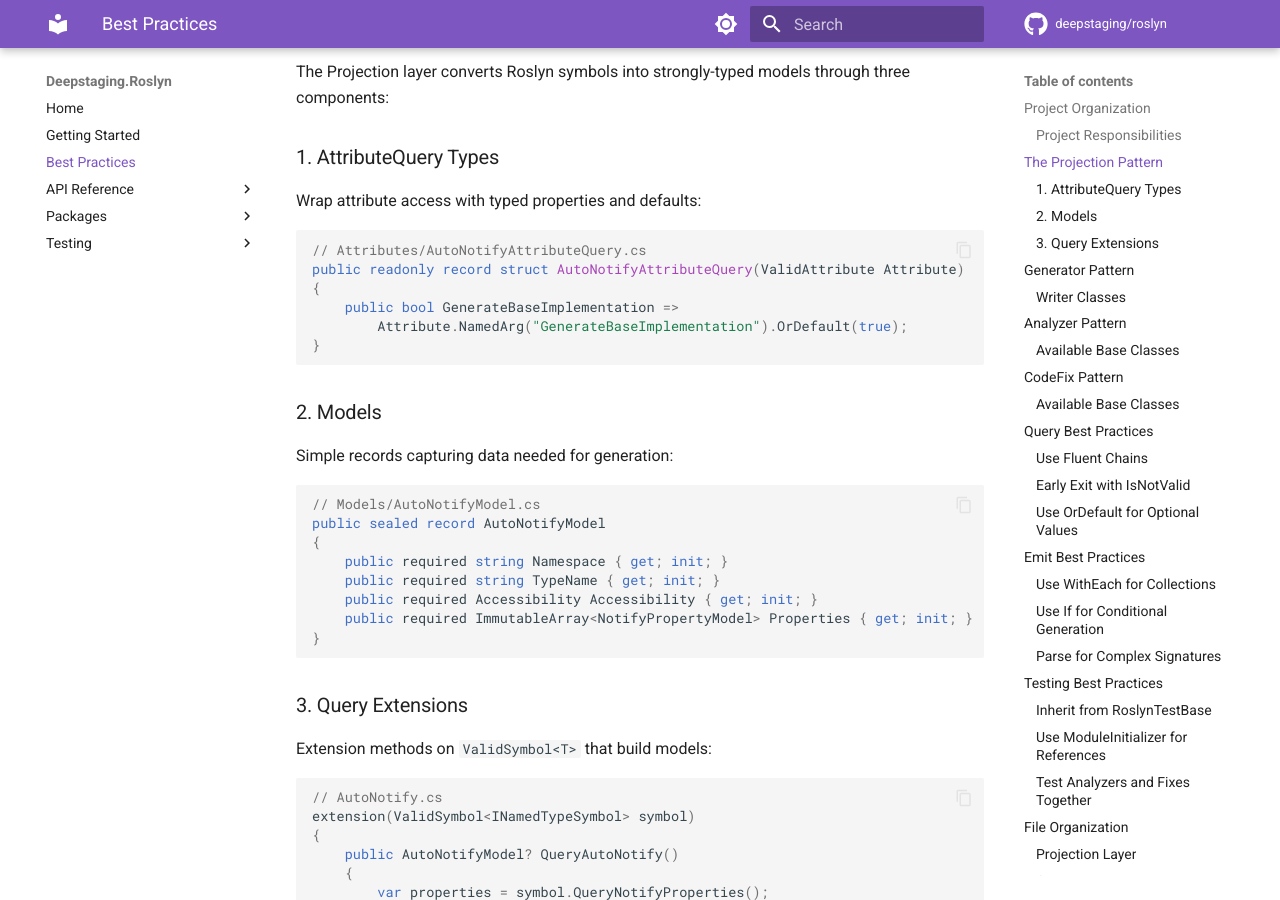
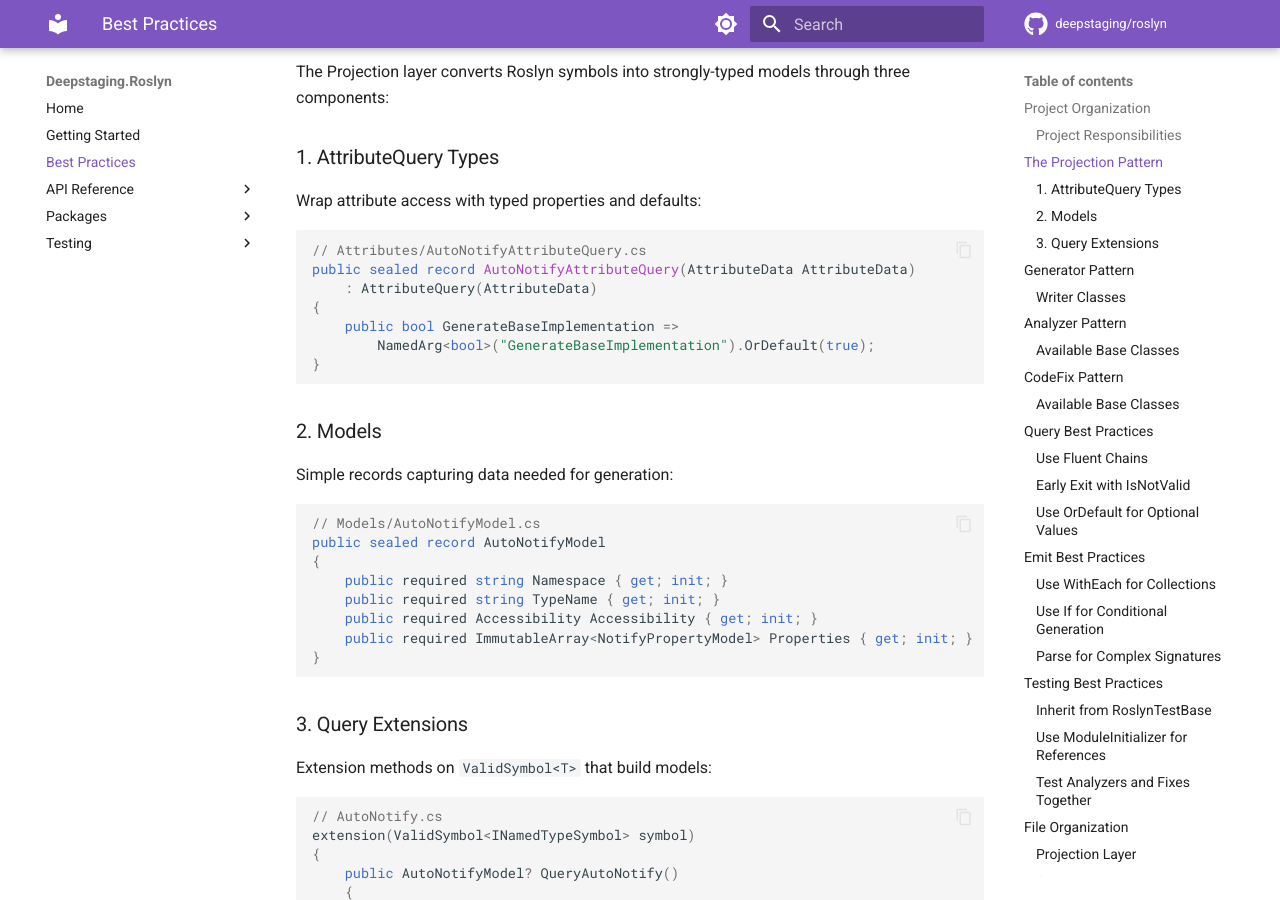
Before and after one commit to deepstaging/roslyn, an MkDocs documentation site: the page built from docs/best-practices.md, in a window 1280 px wide and 900 px high, scrolled down 1060 px. Built offline with MkDocs 1.6.1 and Material for MkDocs 9.7.7, drawn with Linux system fonts in a browser that asks for light colours; comment, search, counter and statistics services are not loaded.

Commit message:
docs: fix AttributeQuery example in best practices

````diff
--- a/docs/best-practices.md
+++ b/docs/best-practices.md
@@ -40,10 +40,11 @@ Wrap attribute access with typed properties and defaults:
 
 ```csharp
 // Attributes/AutoNotifyAttributeQuery.cs
-public readonly record struct AutoNotifyAttributeQuery(ValidAttribute Attribute)
+public sealed record AutoNotifyAttributeQuery(AttributeData AttributeData)
+    : AttributeQuery(AttributeData)
 {
     public bool GenerateBaseImplementation =>
-        Attribute.NamedArg("GenerateBaseImplementation").OrDefault(true);
+        NamedArg<bool>("GenerateBaseImplementation").OrDefault(true);
 }
 ```
 
````
